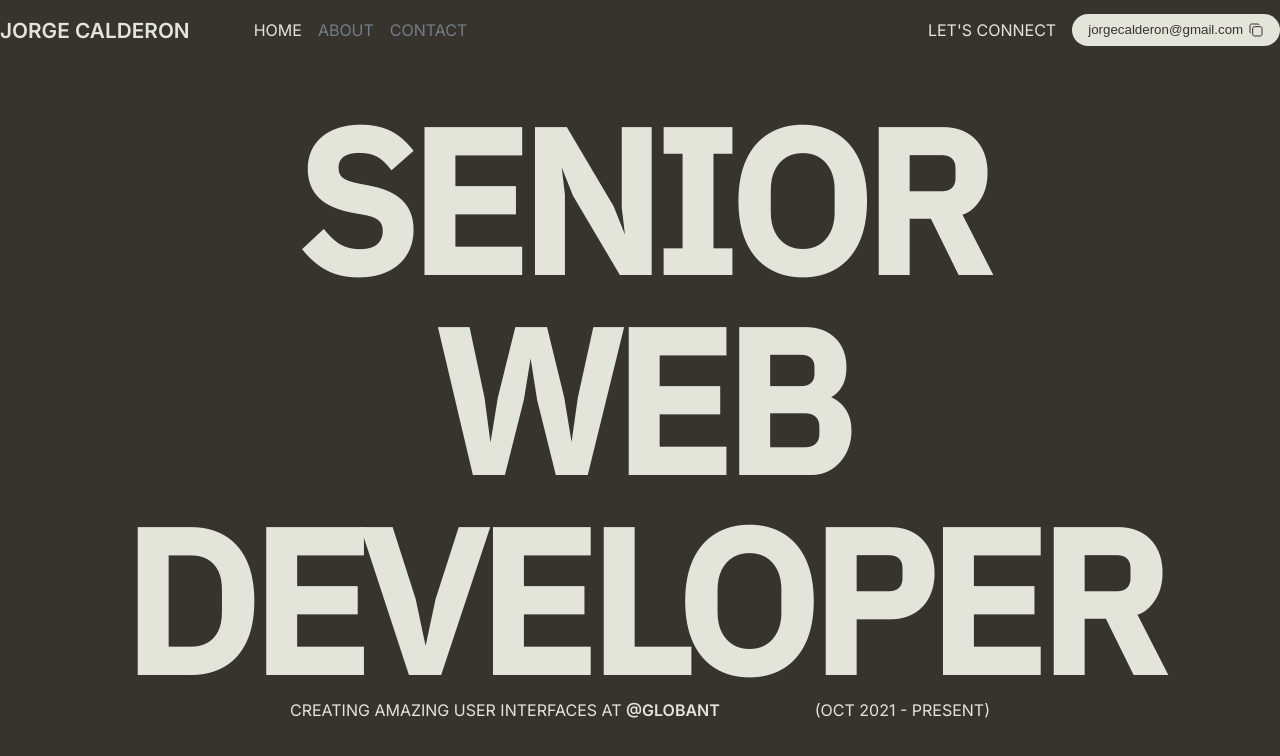
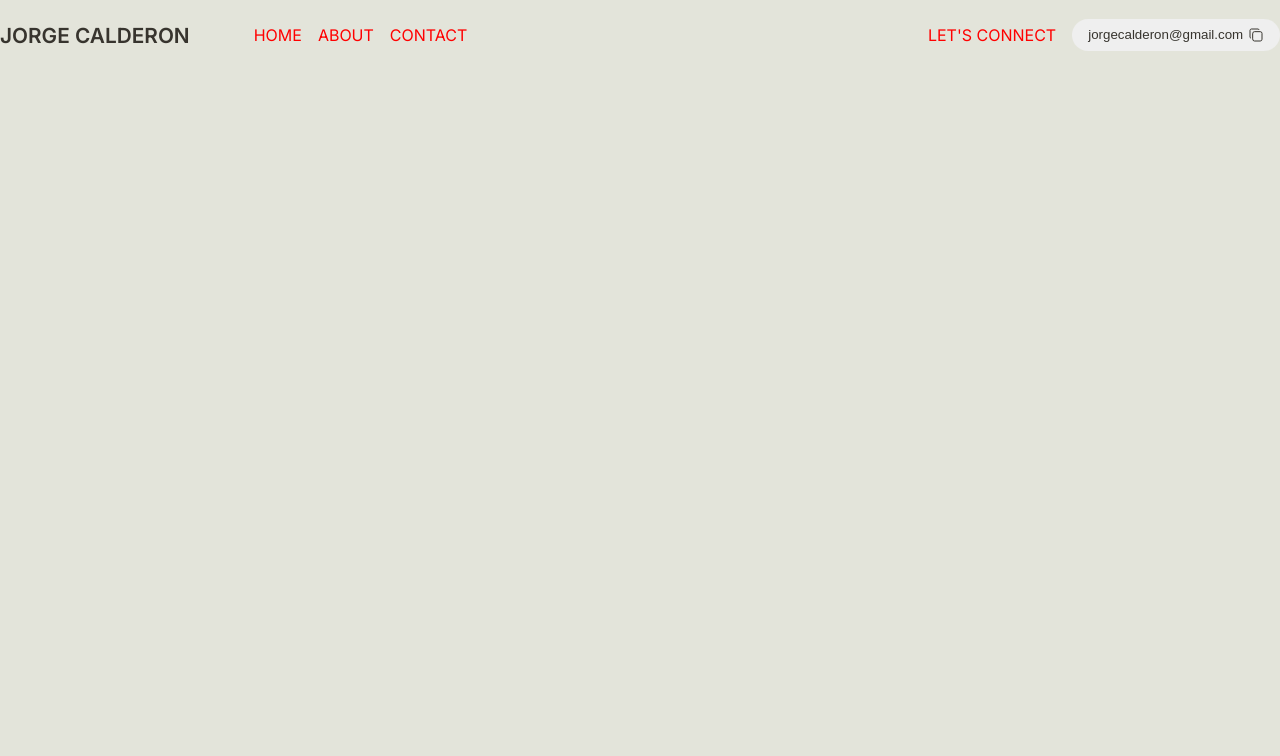
Before and after one commit to calderonjorge/portfolio, a Next.js app: page / in a window 1280 px wide. Shown: the top 756 px of the page. Built offline with nearby package versions, Linux system fonts and the light colour scheme.

Commit message:
next link on header

```diff
--- a/src/components/Header/Header.module.scss
+++ b/src/components/Header/Header.module.scss
@@ -1,11 +1,11 @@
 .header {
   text-transform: uppercase;
+  color: var(--accent-color);
 }
 
 .navbar {
   max-width: 1280px;
-  width: 100%;
-  height: 60px;
+  height: 70px;
   margin: 0 auto;
   justify-content: space-between;
   display: flex;
@@ -21,7 +21,8 @@
   p {
     font-size: 1.3rem;
     margin-right: 4rem;
-    font-weight: 800;
+    font-weight: 600;
+    color: var(--primary-color);
   }
 
   ul {
@@ -40,17 +41,19 @@
         content: "";
         width: 0;
         height: 0.125rem;
-        background-color: var(--text-color);
+        background-color: var(--accent-color);
         position: absolute;
         bottom: -0.25rem;
         left: 50%;
         transition: width 0.3s, left 0.3s;
       }
 
+      a:active::before,
       a:hover::before {
         width: 100%;
         left: 0;
       }
+
     }
   }
 }
@@ -58,9 +61,9 @@
 .navbar div:last-child {
   display: flex;
   gap: 1rem;
+
   button {
-    color: var(--primary-button-color);
-    background-color: var(--primary-button-text);
+    color: var(--primary-color);
     border: none;
     padding: 8px 16px;
     border-radius: 1rem;
--- a/src/components/Header/Header.tsx
+++ b/src/components/Header/Header.tsx
@@ -1,4 +1,5 @@
 
+import Link from 'next/link';
 import { useState } from 'react';
 import { Copy, CopyCheck } from '@/Icons'
 import styles from "./Header.module.scss";
@@ -28,13 +29,13 @@ export const Header = () => {
           <p>Jorge Calderon</p>
           <ul>
             <li>
-              <a href="#home">Home</a>
+              <Link href="#home">Home</Link>
             </li>
             <li>
-              <a href="#about" style={{color:"#747c86"}}>About</a>
+              <Link href="#about">About</Link>
             </li>
             <li>
-              <a href="#contact" style={{color:"#747c86"}}>Contact</a>
+              <Link href="#contact">Contact</Link>
             </li>
           </ul>
         </div>
--- a/src/pages/index.tsx
+++ b/src/pages/index.tsx
@@ -12,7 +12,7 @@ export default function Home() {
         <link rel="icon" href="/favicon.ico" />
       </Head>
       <Header/>
-      <Hero/>
+      {/* <Hero/> */}
     </>
   )
 }
--- a/src/styles/globals.css
+++ b/src/styles/globals.css
@@ -1,6 +1,5 @@
 @import url("https://fonts.googleapis.com/css2?family=Inter:wght@300;400;500;600&display=swap");
-@import url('https://fonts.googleapis.com/css2?family=IBM+Plex+Sans:wght@300;400;500&family=Work+Sans:wght@200;300;400;500&display=swap');
-
+@import url("https://fonts.googleapis.com/css2?family=IBM+Plex+Sans:wght@300;400;500&family=Work+Sans:wght@200;300;400;500&display=swap");
 
 /*
   Light
@@ -12,21 +11,20 @@
 :root {
   --primary-color: #37342e;
   --secondary-color: #e3e4da;
+  --accent-color: red;
 
+  /* Status */
   --success: #7bd669;
-
-  --text-color: var(--secondary-color);
-  --background-color: var(--primary-color);
-  --primary-button-color: var(--primary-color);
-  --primary-button-text: var(--secondary-color);
 }
 
 @media (prefers-color-scheme: dark) {
   :root {
-    --text-color: var(--primary-color);
-    --background-color: var(--secondary-color);
-    --primary-button-color: var(--secondary-color);
-    --primary-button-text: var(--primary-color);
+    /* Color scheme */
+    --primary-color: #e3e4da;
+    --secondary-color: #37342e;
+    --accent-color: #b7b99e;
+
+    /* Status */
     --success: #599c4c;
   }
 }
@@ -38,10 +36,10 @@
 }
 
 body {
-  background-color: var(--background-color);
-  color: var(--text-color);
+  background-color: var(--secondary-color);
+  color: var(--primary-color);
   /* font-family: 'IBM Plex Sans', sans-serif; */
-  font-family: 'Inter', sans-serif;
+  font-family: "Inter", sans-serif;
 }
 
 a {
```
